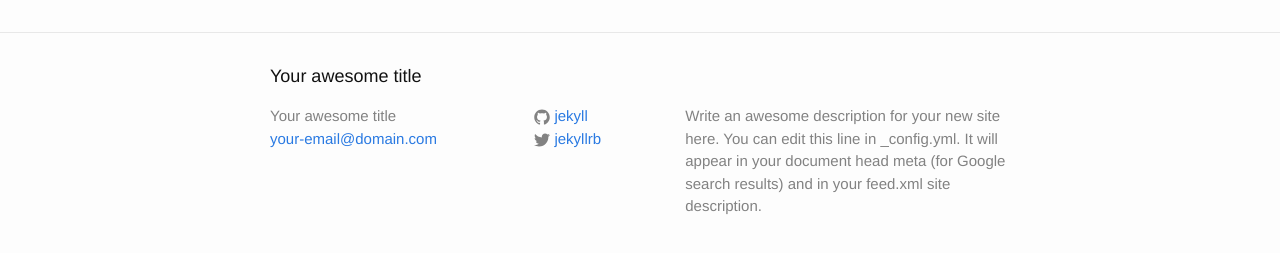
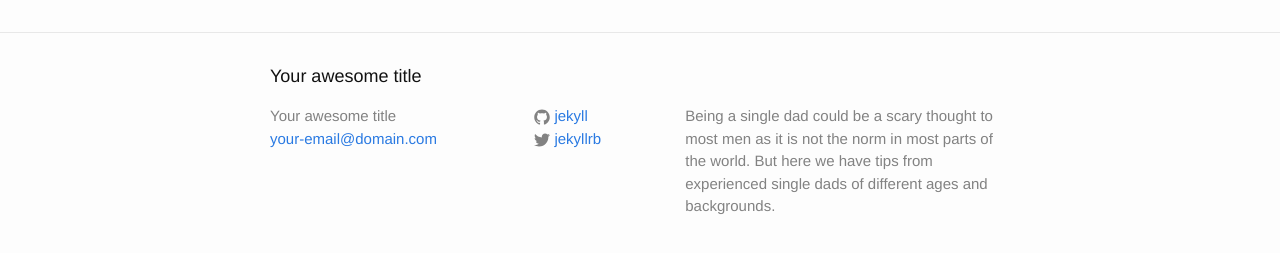
Before and after one commit to velumun/velumun.github.io, a Jekyll site: the page built from index.html, in a window 1280 px wide. Shown: the part 264-517 px from the top of the page. Built offline with Jekyll 4.4.1, drawn with Linux system fonts in a browser that asks for light colours.

Commit message:
Update _config.yml

```diff
--- a/_config.yml
+++ b/_config.yml
@@ -9,9 +9,9 @@
 title: Your awesome title
 email: your-email@domain.com
 description: > # this means to ignore newlines until "baseurl:"
-  Write an awesome description for your new site here. You can edit this
-  line in _config.yml. It will appear in your document head meta (for
-  Google search results) and in your feed.xml site description.
+  Being a single dad could be a scary thought to most men as it is not the norm in
+  most parts of the world. But here we have tips from experienced single dads of
+  different ages and backgrounds.
 baseurl: "" # the subpath of your site, e.g. /blog
 url: "http://yourdomain.com" # the base hostname & protocol for your site
 twitter_username: jekyllrb
```
